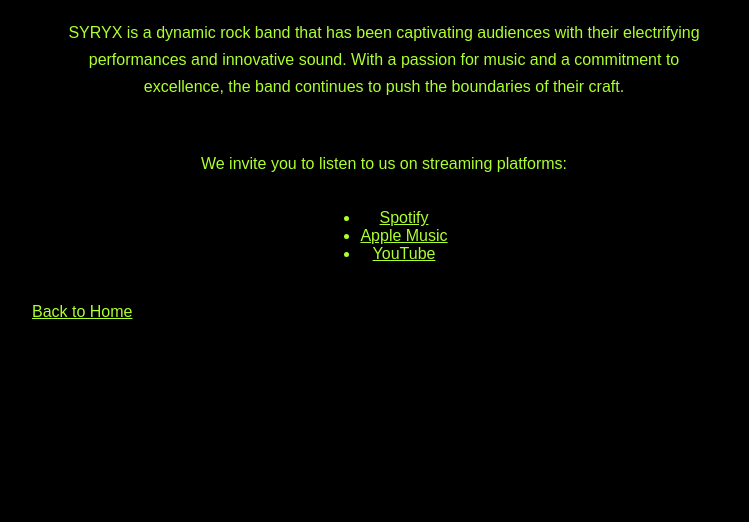
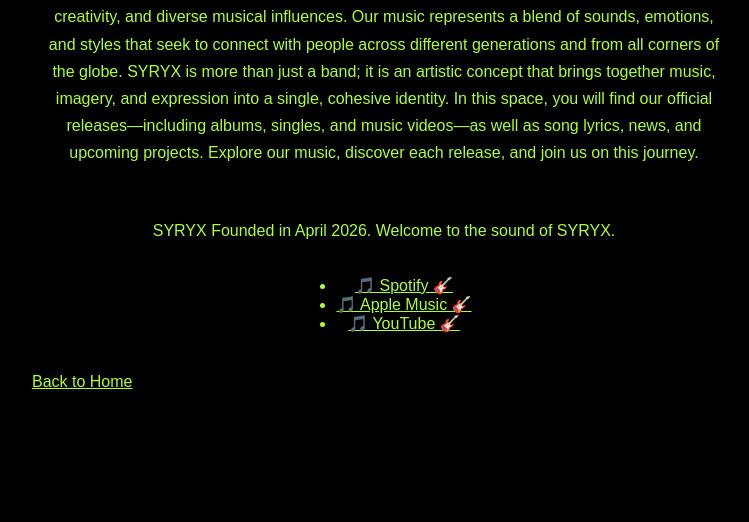
Before and after one commit to Antonio-garcia-2025/syryx_page, a plain HTML site: page secondPage.html in a window 1280 px wide. Shown: the part 278-800 px from the top of the page, without its empty margins (256-1005 px from the left). Drawn offline with Linux system fonts and the light colour scheme.

Commit message:
corecion de descripcion

```diff
--- a/secondPage.html
+++ b/secondPage.html
@@ -10,13 +10,29 @@
     <div class="secondContainer">
         <h1>About SYRYX</h1>
 
-        <p>SYRYX is a dynamic rock band that has been captivating audiences with their electrifying performances and innovative sound. With a passion for music and a commitment to excellence, the band continues to push the boundaries of their craft.</p>
+        <p>SYRYX
+
+MUSIC • ROCK • SOUND • IDENTITY
+
+SYRYX is a musical project founded in April 2026, created with the vision of developing a unique sonic and visual identity by fusing energy, creativity, and diverse musical influences.
+
+Our music represents a blend of sounds, emotions, and styles that seek to connect with people across different generations and from all corners of the globe.
+
+SYRYX is more than just a band; it is an artistic concept that brings together music, imagery, and expression into a single, cohesive identity.
+
+In this space, you will find our official releases—including albums, singles, and music videos—as well as song lyrics, news, and upcoming projects.
+
+Explore our music, discover each release, and join us on this journey.</p>
         <br>
-        <p>We invite you to listen to us on streaming platforms:</p>
+        <p>SYRYX
+
+Founded in April 2026.
+
+Welcome to the sound of SYRYX.</p>
         <ul>
-            <li><a href="https://open.spotify.com/intl-es/artist/2gIdzU7shlTTTOlclOcjxy?si=xu6wTSMdQ165NMiJLnVshw" target="_blank">Spotify</a></li>
-            <li><a href="https://music.apple.com/mx/album/ashes-in-the-storm/6783036983" target="_blank">Apple Music</a></li>
-            <li><a href="https://music.youtube.com/channel/UCFb9uXZjPqXJfFdnVvm2i3A" target="_blank">YouTube</a></li>
+            <li><a href="https://open.spotify.com/intl-es/artist/2gIdzU7shlTTTOlclOcjxy?si=xu6wTSMdQ165NMiJLnVshw" target="_blank">🎵 Spotify 🎸</a></li>
+            <li><a href="https://music.apple.com/mx/album/ashes-in-the-storm/6783036983" target="_blank">🎵 Apple Music 🎸</a></li>
+            <li><a href="https://music.youtube.com/channel/UCFb9uXZjPqXJfFdnVvm2i3A" target="_blank">🎵 YouTube 🎸</a></li>
         </ul>
         <a href="index.html" class="a">Back to Home</a>
 
--- a/style.css
+++ b/style.css
@@ -25,7 +25,7 @@ body {
 
 .firstContainer a {
     margin: 0;
-    font-size: clamp(3rem, 12vw, 7rem);
+    font-size: clamp(1rem, 6vw, 3rem);
     color: pink;
 
 }
```
Also changed, not shown: index.html (+1 -1 lines).
